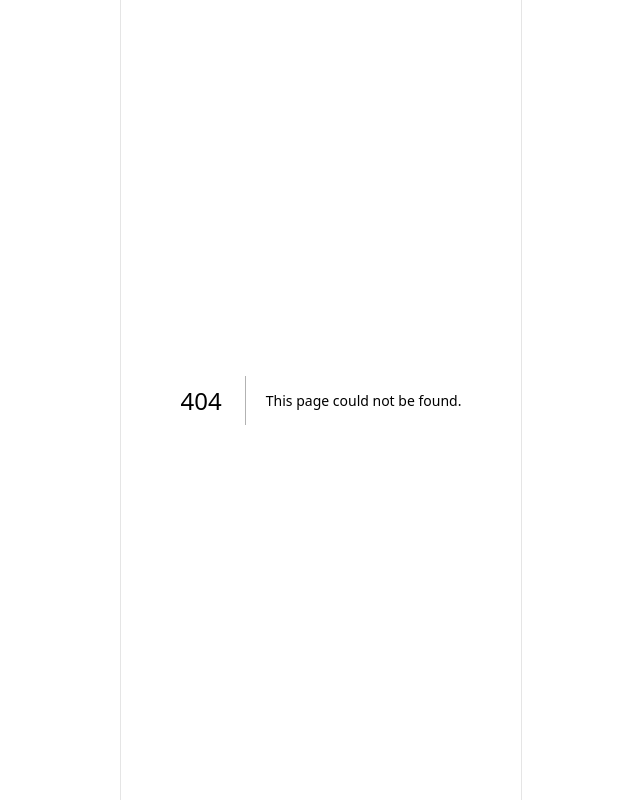
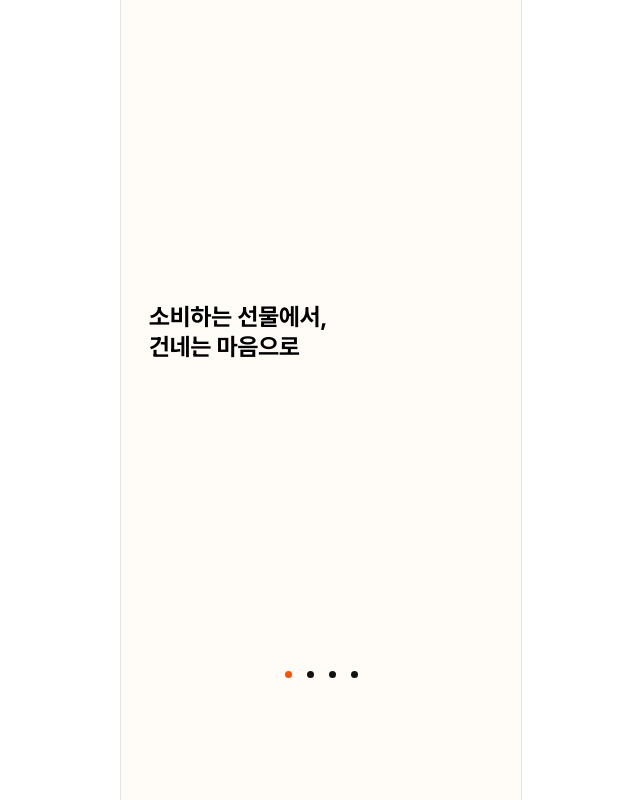
Before and after one commit to SDP-Funzy/FUNZY_FRONT, a Next.js app in the folder apps/web/: page /onboarding in a window 1280 px wide. Before the commit this address had no page. Shown: the whole page, without its empty margins (319-959 px from the left). Built offline with nearby package versions, Linux system fonts and the light colour scheme.

Commit message:
feat: 온보딩 페이지 추가

```diff
--- /dev/null
+++ b/apps/web/app/onboarding/page.tsx
@@ -0,0 +1,17 @@
+import type { Metadata } from 'next';
+
+import { OnboardingCarousel } from '@/components/onboarding/OnboardingCarousel';
+
+export const metadata: Metadata = {
+  title: '펀지 소개 | Funzy',
+};
+
+const OnboardingPage = () => {
+  return (
+    <div className="flex flex-1 flex-col bg-cream">
+      <OnboardingCarousel />
+    </div>
+  );
+};
+
+export default OnboardingPage;
```
